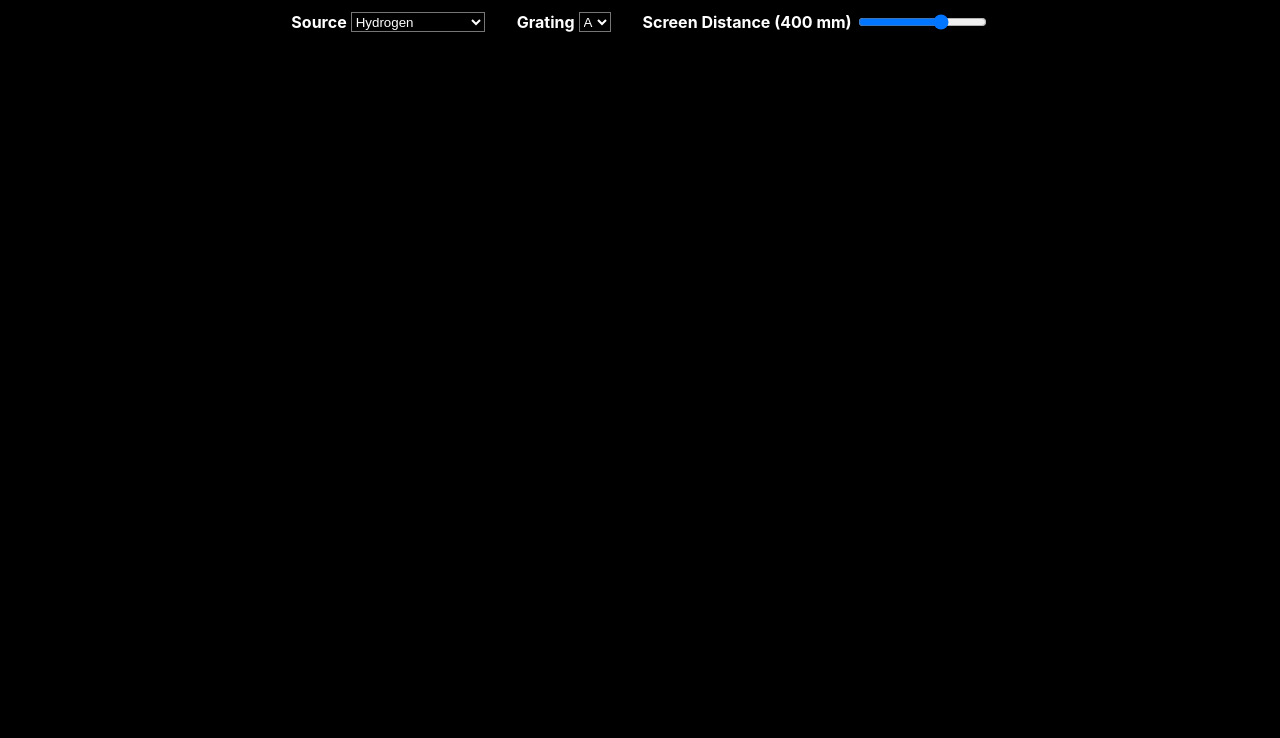
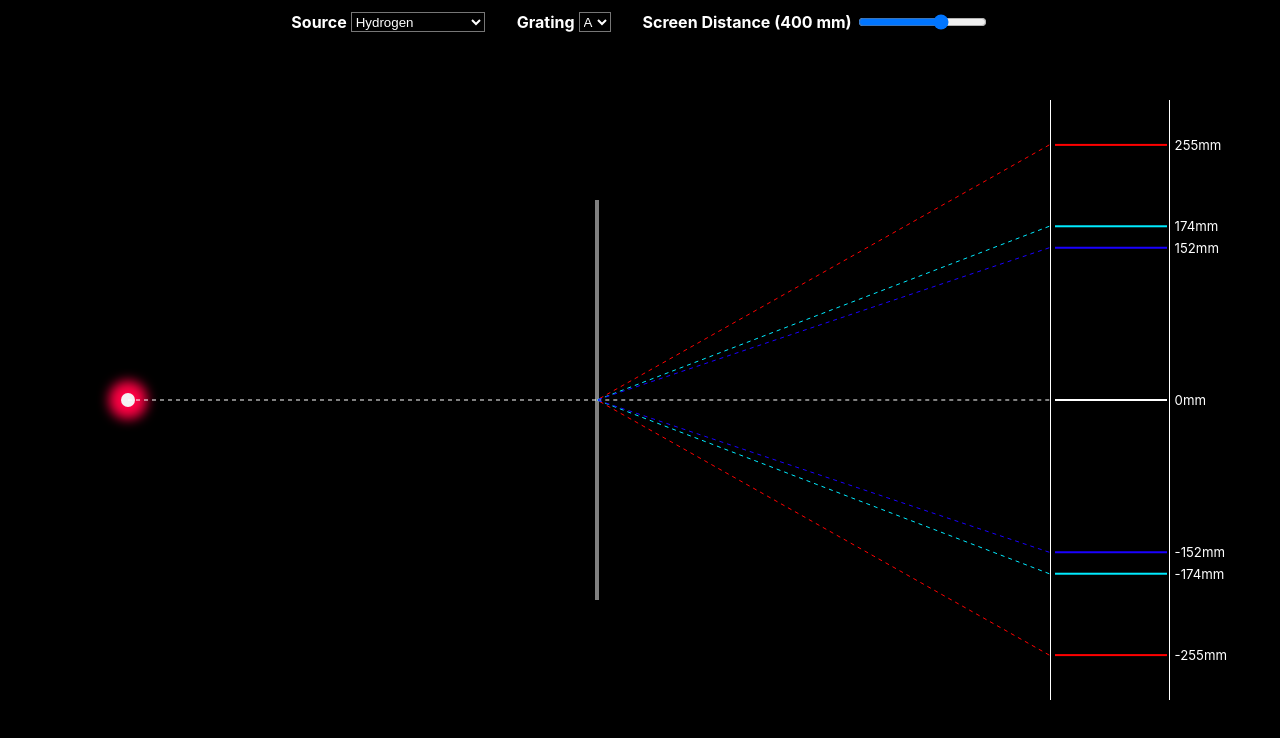
Before and after one commit to ordinest/physics, a React (Create React App) app: page / in a window 1280 px wide. Shown: the top 738 px of the page. Built offline with nearby package versions, Linux system fonts and the light colour scheme.

Commit message:
Abstract Workbench into component

```diff
--- a/src/Components/SpectralLab/index.js
+++ b/src/Components/SpectralLab/index.js
@@ -1,5 +1,6 @@
 import React, { useState } from 'react'
 import Toolbar from 'Components/Toolbar'
+import Workbench from 'Components/Workbench'
 import elements from 'Data/elements.json'
 import gratings from 'Data/gratings.json'
 
@@ -23,6 +24,13 @@ const SpectralLab = () => {
                 maxScreenDistance={screenRange[1]}
                 onChangeScreenDistance={newDistance => setScreenDistance(newDistance)}
             />
+            <Workbench
+                source={source}
+                grating={grating}
+                screenDistance={screenDistance}
+                minScreenDistance={screenRange[0]}
+                maxScreenDistance={screenRange[1]}
+            />
         </div>
     )
 }
--- a/src/Components/Workbench/index.js
+++ b/src/Components/Workbench/index.js
@@ -1,80 +1,30 @@
-import React, { useState } from 'react'
+import React from 'react'
 import './workbench.scss'
-import elements from 'Data/elements'
 import Screen from './Screen'
 import Source from './Source'
 import Grate from './Grate'
 import Rays from './Rays'
 
 
-const Workbench = () => {
-    const [active, setActive] = useState(elements.hydrogen)
-    const [spacing, setSpacing] = useState(1660)
-    const [screenDistance, setScreenDistance] = useState(400)
+const Workbench = ({
+    source,
+    grating,
+    screenDistance,
+    minScreenDistance,
+    maxScreenDistance,
+}) => {
+    const screenHeight = 600    // In pixels
 
-    const toolbarPadding = 2    // 2px
-    const toolbarHeight = 2.5   // 2.5rem
-    const screenHeight = 600    // In pixels
-    const grateMin = 200        // In millimeters
-    const grateMax = 450        // In millimeters
-    const spacingMin = 1220     // In nanometers
-    const spacingMax = 1820     // In nanometers
-
-    const grateX = 60 - 20 * (screenDistance - grateMin) / (grateMax-grateMin)
+    const grateX = 60 - 20 * (screenDistance - minScreenDistance) / (maxScreenDistance - minScreenDistance)
 
     return (
-        <div className='container'>
-            <div className='toolbar' style={{
-                height: `${toolbarHeight}rem`,
-                padding: `${toolbarPadding}px`,
-                overflow: 'auto',
-            }}>
-                <div className='item'>
-                    <label htmlFor='source'><span>Source</span></label>
-                    <select id='source' defaultValue={active} onChange={e => setActive(elements[e.target.value])}>
-                        {Object.keys(elements).map(element => (
-                            <option value={element} key={element}>
-                                {elements[element].name}
-                            </option>
-                        ))}
-                    </select>
-                </div>
-                <div className='item'>
-                    <label htmlFor='distance'>
-                        <span>
-                            {`Screen Distance (${screenDistance} mm)`}
-                        </span>
-                    </label>
-                    <input
-                        type='range'
-                        id='distance'
-                        min={grateMin}
-                        max={grateMax}
-                        step="1"
-                        defaultValue={screenDistance}
-                        onChange={e => setScreenDistance(e.target.value)}
-                    />
-                </div>
-                <div className='item'>
-                    <label htmlFor='spacing'><span>{`Grating Period (${spacing} nm)`}</span></label>
-                    <input
-                        type='range'
-                        id='spacing'
-                        min={spacingMin}
-                        max={spacingMax}
-                        step="1"
-                        defaultValue={spacing}
-                        onChange={e => setSpacing(e.target.value)}
-                    />
-                </div>
-            </div>
         <div className='workbench' style={{ minHeight: screenHeight }}>
             <div className='scaling'>
                 <Source
                     coordinates={{ x: 10, y: 50 }}
-                        color={active.sourceColor}
-                        border={active.sourceBorder}
-                        glow={active.sourceGlow}
+                    color={source.sourceColor}
+                    border={source.sourceBorder}
+                    glow={source.sourceGlow}
                 />
                 <Grate
                     coordinates={{ x: grateX, y: 50 }}
@@ -82,22 +32,21 @@ const Workbench = () => {
                 <Screen
                     coordinates={{ x: 82, y: 50 }}
                     height={`${screenHeight}px`}
-                        sourceColor={active.sourceColor}
+                    sourceColor={source.sourceColor}
                     screenDistance={screenDistance}
-                        gratingSpacing={spacing}
-                        lines={active.lines}
+                    gratingSpacing={grating.period}
+                    lines={source.lines}
                 />
                 <Rays
                     sourceCoordinates={{ x: 10, y: 50 }}
                     screenCoordinates={{ x: 82, y: 50 }}
                     screenHeight={screenHeight}
                     screenDistance={screenDistance}
-                        diffractionSpacing={spacing}
+                    diffractionSpacing={grating.period}
                     coordinates={{ x: 50, y: 50 }}
                     gratePosition={grateX}
-                        lines={active.lines}
+                    lines={source.lines}
                 />
-                </div>
             </div>
         </div>
     )
```
Lines whose indentation alone changed are shown as unchanged.
